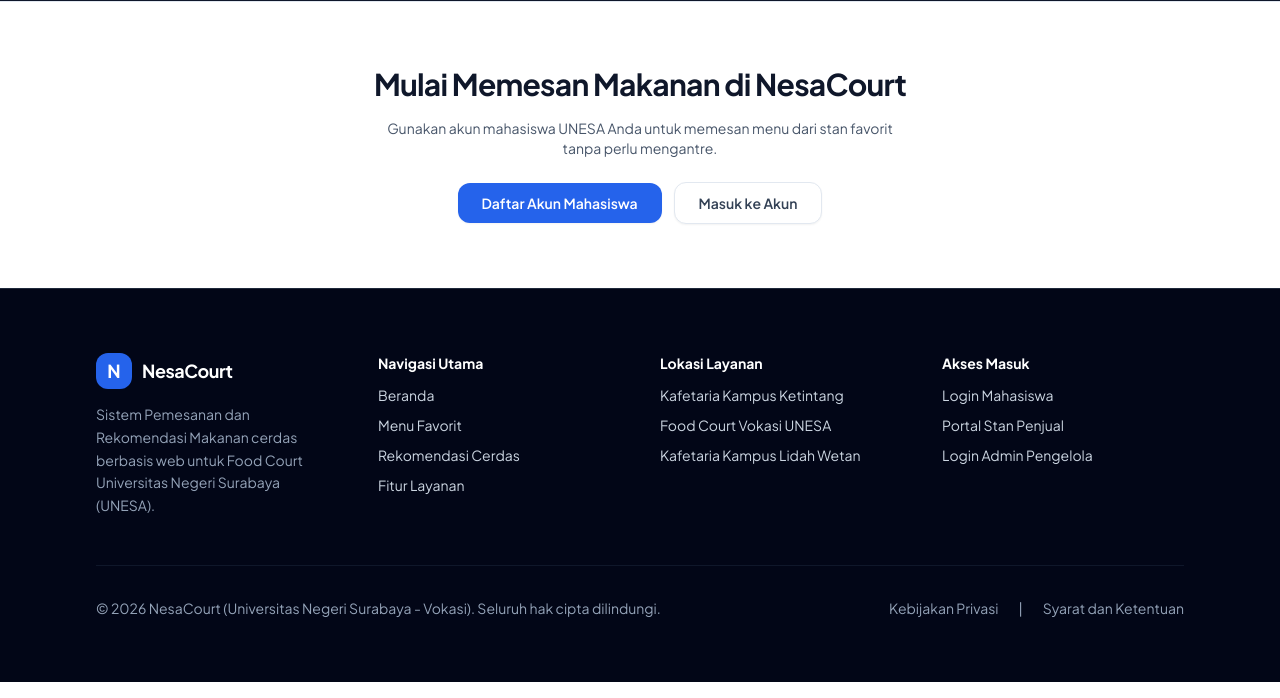
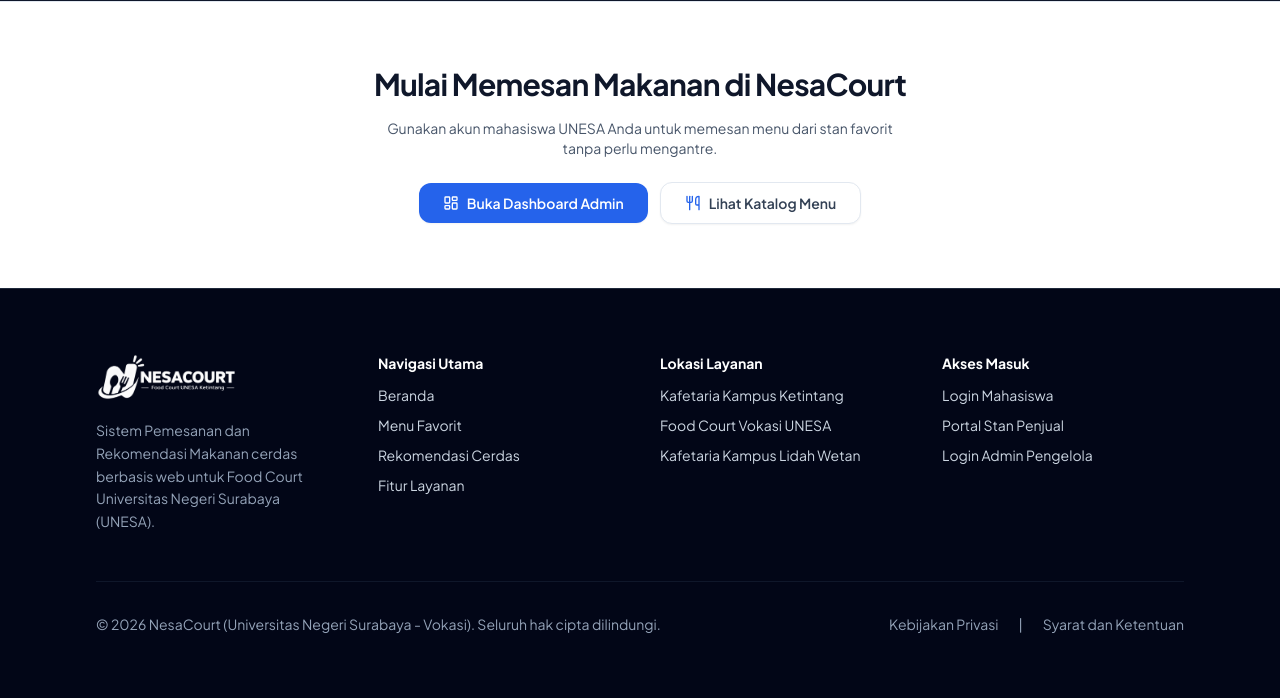
Before and after one commit to wisnu23055/nesacourt, a Laravel app: page / in a window 1280 px wide. Shown: the part 2608-3306 px from the top of the page. Run offline with Laravel 12, Linux system fonts and the light colour scheme; the visitor is signed in with stand-in values (Sample User, id 1); some libraries are stand-ins or nearby versions.

Commit message:
feat: add custom error pages, favicons, landing page, and layout templates

```diff
--- a/resources/views/errors/403.blade.php
+++ b/resources/views/errors/403.blade.php
@@ -4,6 +4,8 @@
     <meta charset="UTF-8">
     <meta name="viewport" content="width=device-width, initial-scale=1.0">
     <title>403 - Akses Ditolak - NesaCourt</title>
+    <link rel="icon" type="image/png" href="{{ asset('images/logo/favicon.png') }}">
+    <link rel="shortcut icon" href="{{ asset('favicon.ico') }}">
     <link rel="preconnect" href="https://fonts.googleapis.com">
     <link rel="preconnect" href="https://fonts.gstatic.com" crossorigin>
     <link href="https://fonts.googleapis.com/css2?family=Plus+Jakarta+Sans:wght@400;500;600;700;800&display=swap" rel="stylesheet">
--- a/resources/views/errors/404.blade.php
+++ b/resources/views/errors/404.blade.php
@@ -4,6 +4,8 @@
     <meta charset="UTF-8">
     <meta name="viewport" content="width=device-width, initial-scale=1.0">
     <title>404 - Halaman Tidak Ditemukan - NesaCourt</title>
+    <link rel="icon" type="image/png" href="{{ asset('images/logo/favicon.png') }}">
+    <link rel="shortcut icon" href="{{ asset('favicon.ico') }}">
     <link rel="preconnect" href="https://fonts.googleapis.com">
     <link rel="preconnect" href="https://fonts.gstatic.com" crossorigin>
     <link href="https://fonts.googleapis.com/css2?family=Plus+Jakarta+Sans:wght@400;500;600;700;800&display=swap" rel="stylesheet">
--- a/resources/views/errors/419.blade.php
+++ b/resources/views/errors/419.blade.php
@@ -4,6 +4,8 @@
     <meta charset="UTF-8">
     <meta name="viewport" content="width=device-width, initial-scale=1.0">
     <title>419 - Sesi Berakhir - NesaCourt</title>
+    <link rel="icon" type="image/png" href="{{ asset('images/logo/favicon.png') }}">
+    <link rel="shortcut icon" href="{{ asset('favicon.ico') }}">
     <link rel="preconnect" href="https://fonts.googleapis.com">
     <link rel="preconnect" href="https://fonts.gstatic.com" crossorigin>
     <link href="https://fonts.googleapis.com/css2?family=Plus+Jakarta+Sans:wght@400;500;600;700;800&display=swap" rel="stylesheet">
--- a/resources/views/errors/500.blade.php
+++ b/resources/views/errors/500.blade.php
@@ -4,6 +4,8 @@
     <meta charset="UTF-8">
     <meta name="viewport" content="width=device-width, initial-scale=1.0">
     <title>500 - Gangguan Server - NesaCourt</title>
+    <link rel="icon" type="image/png" href="{{ asset('images/logo/favicon.png') }}">
+    <link rel="shortcut icon" href="{{ asset('favicon.ico') }}">
     <link rel="preconnect" href="https://fonts.googleapis.com">
     <link rel="preconnect" href="https://fonts.gstatic.com" crossorigin>
     <link href="https://fonts.googleapis.com/css2?family=Plus+Jakarta+Sans:wght@400;500;600;700;800&display=swap" rel="stylesheet">
--- a/resources/views/landing.blade.php
+++ b/resources/views/landing.blade.php
@@ -4,6 +4,8 @@
     <meta charset="UTF-8">
     <meta name="viewport" content="width=device-width, initial-scale=1.0">
     <title>NesaCourt — Smart Food Court UNESA Ketintang</title>
+    <link rel="icon" type="image/png" href="{{ asset('images/logo/favicon.png') }}">
+    <link rel="shortcut icon" href="{{ asset('favicon.ico') }}">
 
     <!-- Google Fonts: Plus Jakarta Sans -->
     <link rel="preconnect" href="https://fonts.googleapis.com">
@@ -60,13 +62,33 @@
     </style>
 </head>
 <body class="bg-slate-50 text-slate-800 antialiased selection:bg-brand-100 selection:text-brand-700" x-data="{ mobileMenuOpen: false }">
+    @php
+        $dashboardUrl = url('/dashboard');
+        $dashboardLabel = 'Dashboard';
+        if (auth()->check()) {
+            if (auth()->user()->role === 'admin') {
+                $dashboardUrl = url('/admin/dashboard');
+                $dashboardLabel = 'Dashboard Admin';
+            } elseif (auth()->user()->role === 'seller') {
+                $dashboardUrl = url('/penjual/dashboard');
+                $dashboardLabel = 'Dashboard Stan';
+            } else {
+                $dashboardUrl = url('/dashboard');
+                $dashboardLabel = 'Dashboard';
+            }
+        }
+    @endphp
 
     <!-- Top Announcement Bar -->
     <div class="bg-brand-700 text-white text-xs py-2 px-4 text-center font-medium shadow-sm">
         <div class="max-w-6xl mx-auto flex items-center justify-center gap-2 flex-wrap">
             <span class="px-2 py-0.5 rounded bg-brand-800 text-white font-semibold text-[11px] whitespace-nowrap">Informasi</span>
             <span>Layanan pemesanan digital Food Court UNESA Ketintang telah aktif.</span>
+            @auth
+                <a href="{{ $dashboardUrl }}" class="underline font-semibold hover:text-amber-300 ml-1 whitespace-nowrap">Buka {{ $dashboardLabel }}</a>
+            @else
                 <a href="{{ url('/login') }}" class="underline font-semibold hover:text-amber-300 ml-1 whitespace-nowrap">Masuk untuk Memesan</a>
+            @endauth
         </div>
     </div>
 
@@ -74,14 +96,8 @@
     <header class="w-full bg-white/90 backdrop-blur-md border-b border-slate-200/80 sticky top-0 z-40">
         <div class="max-w-6xl mx-auto px-4 sm:px-6 lg:px-8 h-20 flex items-center justify-between">
             <!-- Brand Logo -->
-            <a href="{{ url('/') }}" class="flex items-center gap-2.5 group shrink-0">
-                <div class="w-9 h-9 rounded-xl bg-brand-600 text-white flex items-center justify-center font-bold text-lg shadow-sm shadow-brand-500/20 group-hover:bg-brand-700 transition shrink-0">
-                    N
-                </div>
-                <div>
-                    <span class="font-bold text-lg sm:text-xl text-slate-900 tracking-tight block">NesaCourt</span>
-                    <p class="text-[11px] text-slate-500 font-medium -mt-0.5">Food Court UNESA Ketintang</p>
-                </div>
+            <a href="{{ url('/') }}" class="flex items-center group shrink-0">
+                <img src="{{ asset('images/logo/Logo.webp') }}" alt="NesaCourt" class="h-12 sm:h-14 w-auto object-contain">
             </a>
 
             <!-- Desktop Menu Links (Shown only on XL / Wide Screens) -->
@@ -95,6 +111,12 @@
 
             <!-- Desktop Right CTA (Shown only on XL / Wide Screens) -->
             <div class="hidden xl:flex items-center gap-3 shrink-0">
+                @auth
+                    <a href="{{ $dashboardUrl }}" class="inline-flex items-center gap-2 px-5 py-2.5 rounded-xl text-sm font-semibold text-white bg-brand-600 hover:bg-brand-700 shadow-sm transition whitespace-nowrap shrink-0">
+                        <i data-lucide="layout-dashboard" class="w-4 h-4 shrink-0"></i>
+                        <span>{{ $dashboardLabel }}</span>
+                    </a>
+                @else
                     <a href="{{ url('/login') }}" class="px-4 py-2 rounded-xl text-sm font-semibold text-slate-700 hover:text-brand-600 hover:bg-slate-100 transition whitespace-nowrap shrink-0">
                         Masuk
                     </a>
@@ -102,6 +124,7 @@
                         <span>Daftar Akun</span>
                         <i data-lucide="arrow-right" class="w-4 h-4 shrink-0"></i>
                     </a>
+                @endauth
             </div>
 
             <!-- Hamburger Button (Switches immediately on any screen width below XL) -->
@@ -124,12 +147,23 @@
             <a href="#rekomendasi" @click="mobileMenuOpen = false" class="block py-2 text-sm font-semibold text-slate-700 hover:text-brand-600 whitespace-nowrap">Rekomendasi Cerdas</a>
             <a href="#fasilitas" @click="mobileMenuOpen = false" class="block py-2 text-sm font-semibold text-slate-700 hover:text-brand-600 whitespace-nowrap">Fasilitas</a>
             <div class="pt-3 border-t border-slate-100 flex flex-col sm:flex-row gap-2.5">
+                @auth
+                    <a href="{{ $dashboardUrl }}" class="w-full inline-flex items-center justify-center gap-2 py-2.5 px-4 rounded-xl text-sm font-semibold text-white bg-brand-600 hover:bg-brand-700 shadow-sm whitespace-nowrap">
+                        <i data-lucide="layout-dashboard" class="w-4 h-4 shrink-0"></i>
+                        <span>{{ $dashboardLabel }}</span>
+                    </a>
+                    <a href="{{ route('logout') }}" class="w-full inline-flex items-center justify-center gap-2 py-2.5 px-4 rounded-xl text-sm font-semibold text-rose-600 bg-rose-50 hover:bg-rose-100 whitespace-nowrap">
+                        <i data-lucide="log-out" class="w-4 h-4 shrink-0"></i>
+                        <span>Keluar</span>
+                    </a>
+                @else
                     <a href="{{ url('/login') }}" class="w-full text-center py-2.5 px-4 rounded-xl text-sm font-semibold text-slate-700 bg-slate-100 hover:bg-slate-200 whitespace-nowrap">
                         Masuk ke Akun
                     </a>
                     <a href="{{ url('/register') }}" class="w-full text-center py-2.5 px-4 rounded-xl text-sm font-semibold text-white bg-brand-600 hover:bg-brand-700 shadow-sm whitespace-nowrap">
                         Daftar Akun Baru
                     </a>
+                @endauth
             </div>
         </div>
     </header>
@@ -160,10 +194,17 @@
 
                     <!-- CTA Buttons (All Single Line) -->
                     <div class="pt-1 flex flex-col sm:flex-row items-center justify-center lg:justify-start gap-2.5">
+                        @auth
+                            <a href="{{ auth()->user()->role === 'buyer' ? url('/katalog') : $dashboardUrl }}" class="w-full sm:w-auto inline-flex items-center justify-center gap-2 px-5 py-2.5 rounded-xl text-xs sm:text-sm font-semibold text-white bg-brand-600 hover:bg-brand-700 shadow-sm transition whitespace-nowrap">
+                                <i data-lucide="{{ auth()->user()->role === 'buyer' ? 'shopping-bag' : 'layout-dashboard' }}" class="w-4 h-4"></i>
+                                <span>{{ auth()->user()->role === 'buyer' ? 'Pesan Sekarang' : 'Buka ' . $dashboardLabel }}</span>
+                            </a>
+                        @else
                             <a href="{{ url('/login') }}" class="w-full sm:w-auto inline-flex items-center justify-center gap-2 px-5 py-2.5 rounded-xl text-xs sm:text-sm font-semibold text-white bg-brand-600 hover:bg-brand-700 shadow-sm transition whitespace-nowrap">
                                 <i data-lucide="shopping-bag" class="w-4 h-4"></i>
                                 <span>Pesan Sekarang</span>
                             </a>
+                        @endauth
                         <a href="#rekomendasi" class="w-full sm:w-auto inline-flex items-center justify-center gap-2 px-4 py-2.5 rounded-xl text-xs sm:text-sm font-semibold text-slate-700 bg-white hover:bg-slate-100 border border-slate-200 shadow-sm transition whitespace-nowrap">
                             <i data-lucide="sparkles" class="w-4 h-4 text-brand-600"></i>
                             <span>Lihat Rekomendasi Menu</span>
@@ -358,7 +399,7 @@
                     </h2>
                     <p class="text-xs sm:text-sm text-slate-500 mt-1">Daftar hidangan yang banyak diminati di lingkungan kantin UNESA.</p>
                 </div>
-                <a href="{{ url('/login') }}" class="inline-flex items-center gap-1.5 text-xs font-semibold text-brand-600 hover:text-brand-700 whitespace-nowrap">
+                <a href="{{ auth()->check() ? url('/katalog') : url('/login') }}" class="inline-flex items-center gap-1.5 text-xs font-semibold text-brand-600 hover:text-brand-700 whitespace-nowrap">
                     <span>Lihat Semua Menu</span>
                     <i data-lucide="arrow-right" class="w-3.5 h-3.5"></i>
                 </a>
@@ -390,7 +431,7 @@
                     </div>
                     <div class="px-4 pb-4 pt-0 flex items-center justify-between border-t border-slate-100 mt-2">
                         <span class="text-sm font-bold text-brand-600">Rp15.000</span>
-                        <a href="{{ url('/login') }}" class="px-3 py-1.5 rounded-lg text-xs font-semibold text-brand-600 bg-brand-50 hover:bg-brand-600 hover:text-white transition whitespace-nowrap">
+                        <a href="{{ auth()->check() ? url('/katalog') : url('/login') }}" class="px-3 py-1.5 rounded-lg text-xs font-semibold text-brand-600 bg-brand-50 hover:bg-brand-600 hover:text-white transition whitespace-nowrap">
                             Pesan
                         </a>
                     </div>
@@ -420,7 +461,7 @@
                     </div>
                     <div class="px-4 pb-4 pt-0 flex items-center justify-between border-t border-slate-100 mt-2">
                         <span class="text-sm font-bold text-brand-600">Rp13.000</span>
-                        <a href="{{ url('/login') }}" class="px-3 py-1.5 rounded-lg text-xs font-semibold text-brand-600 bg-brand-50 hover:bg-brand-600 hover:text-white transition whitespace-nowrap">
+                        <a href="{{ auth()->check() ? url('/katalog') : url('/login') }}" class="px-3 py-1.5 rounded-lg text-xs font-semibold text-brand-600 bg-brand-50 hover:bg-brand-600 hover:text-white transition whitespace-nowrap">
                             Pesan
                         </a>
                     </div>
@@ -450,7 +491,7 @@
                     </div>
                     <div class="px-4 pb-4 pt-0 flex items-center justify-between border-t border-slate-100 mt-2">
                         <span class="text-sm font-bold text-brand-600">Rp17.000</span>
-                        <a href="{{ url('/login') }}" class="px-3 py-1.5 rounded-lg text-xs font-semibold text-brand-600 bg-brand-50 hover:bg-brand-600 hover:text-white transition whitespace-nowrap">
+                        <a href="{{ auth()->check() ? url('/katalog') : url('/login') }}" class="px-3 py-1.5 rounded-lg text-xs font-semibold text-brand-600 bg-brand-50 hover:bg-brand-600 hover:text-white transition whitespace-nowrap">
                             Pesan
                         </a>
                     </div>
@@ -480,7 +521,7 @@
                     </div>
                     <div class="px-4 pb-4 pt-0 flex items-center justify-between border-t border-slate-100 mt-2">
                         <span class="text-sm font-bold text-brand-600">Rp4.000</span>
-                        <a href="{{ url('/login') }}" class="px-3 py-1.5 rounded-lg text-xs font-semibold text-brand-600 bg-brand-50 hover:bg-brand-600 hover:text-white transition whitespace-nowrap">
+                        <a href="{{ auth()->check() ? url('/katalog') : url('/login') }}" class="px-3 py-1.5 rounded-lg text-xs font-semibold text-brand-600 bg-brand-50 hover:bg-brand-600 hover:text-white transition whitespace-nowrap">
                             Pesan
                         </a>
                     </div>
@@ -520,7 +561,7 @@
                     </div>
 
                     <div class="pt-2">
-                        <a href="{{ url('/login') }}" class="inline-flex items-center gap-2 px-5 py-2.5 rounded-xl text-xs sm:text-sm font-semibold text-slate-900 bg-amber-400 hover:bg-amber-300 shadow-sm transition whitespace-nowrap">
+                        <a href="{{ auth()->check() ? url('/rekomendasi') : url('/login') }}" class="inline-flex items-center gap-2 px-5 py-2.5 rounded-xl text-xs sm:text-sm font-semibold text-slate-900 bg-amber-400 hover:bg-amber-300 shadow-sm transition whitespace-nowrap">
                             <i data-lucide="sparkles" class="w-4 h-4"></i>
                             <span>Buka Rekomendasi Menu</span>
                         </a>
@@ -582,12 +623,23 @@
                 Gunakan akun mahasiswa UNESA Anda untuk memesan menu dari stan favorit tanpa perlu mengantre.
             </p>
             <div class="flex flex-col sm:flex-row items-center justify-center gap-3 pt-2">
+                @auth
+                    <a href="{{ $dashboardUrl }}" class="w-full sm:w-auto inline-flex items-center justify-center gap-2 px-6 py-2.5 rounded-xl text-xs sm:text-sm font-semibold text-white bg-brand-600 hover:bg-brand-700 shadow-sm transition whitespace-nowrap">
+                        <i data-lucide="layout-dashboard" class="w-4 h-4"></i>
+                        <span>Buka {{ $dashboardLabel }}</span>
+                    </a>
+                    <a href="{{ url('/katalog') }}" class="w-full sm:w-auto inline-flex items-center justify-center gap-2 px-6 py-2.5 rounded-xl text-xs sm:text-sm font-semibold text-slate-700 bg-white hover:bg-slate-100 border border-slate-200 shadow-sm transition whitespace-nowrap">
+                        <i data-lucide="utensils" class="w-4 h-4 text-brand-600"></i>
+                        <span>Lihat Katalog Menu</span>
+                    </a>
+                @else
                     <a href="{{ url('/register') }}" class="w-full sm:w-auto px-6 py-2.5 rounded-xl text-xs sm:text-sm font-semibold text-white bg-brand-600 hover:bg-brand-700 shadow-sm transition whitespace-nowrap">
                         Daftar Akun Mahasiswa
                     </a>
                     <a href="{{ url('/login') }}" class="w-full sm:w-auto px-6 py-2.5 rounded-xl text-xs sm:text-sm font-semibold text-slate-700 bg-white hover:bg-slate-100 border border-slate-200 shadow-sm transition whitespace-nowrap">
                         Masuk ke Akun
                     </a>
+                @endauth
             </div>
         </div>
     </section>
@@ -598,12 +650,9 @@
             <div class="grid grid-cols-1 md:grid-cols-4 gap-10 mb-12">
                 <!-- Col 1: Brand -->
                 <div class="space-y-3.5">
-                    <div class="flex items-center gap-2.5">
-                        <div class="w-9 h-9 rounded-xl bg-brand-600 text-white flex items-center justify-center font-bold text-lg shrink-0">
-                            N
-                        </div>
-                        <span class="font-bold text-lg text-white tracking-tight">NesaCourt</span>
-                    </div>
+                    <a href="{{ url('/') }}" class="inline-flex items-center hover:opacity-90 transition">
+                        <img src="{{ asset('images/logo/Logo.webp') }}" alt="NesaCourt" class="h-12 w-auto object-contain brightness-0 invert">
+                    </a>
                     <p class="text-slate-400 text-sm leading-relaxed">
                         Sistem Pemesanan dan Rekomendasi Makanan cerdas berbasis web untuk Food Court Universitas Negeri Surabaya (UNESA).
                     </p>
--- a/resources/views/layouts/admin.blade.php
+++ b/resources/views/layouts/admin.blade.php
@@ -4,6 +4,8 @@
     <meta charset="UTF-8">
     <meta name="viewport" content="width=device-width, initial-scale=1.0">
     <title>@yield('title', 'Admin Pengelola Food Court') — NesaCourt</title>
+    <link rel="icon" type="image/png" href="{{ asset('images/logo/favicon.png') }}">
+    <link rel="shortcut icon" href="{{ asset('favicon.ico') }}">
 
     <!-- Google Fonts: Plus Jakarta Sans -->
     <link rel="preconnect" href="https://fonts.googleapis.com">
--- a/resources/views/layouts/buyer.blade.php
+++ b/resources/views/layouts/buyer.blade.php
@@ -4,6 +4,8 @@
     <meta charset="UTF-8">
     <meta name="viewport" content="width=device-width, initial-scale=1.0">
     <title>@yield('title', 'Kantin Mahasiswa') — NesaCourt</title>
+    <link rel="icon" type="image/png" href="{{ asset('images/logo/favicon.png') }}">
+    <link rel="shortcut icon" href="{{ asset('favicon.ico') }}">
 
     <!-- Google Fonts: Plus Jakarta Sans -->
     <link rel="preconnect" href="https://fonts.googleapis.com">
--- a/resources/views/layouts/seller.blade.php
+++ b/resources/views/layouts/seller.blade.php
@@ -4,6 +4,8 @@
     <meta charset="UTF-8">
     <meta name="viewport" content="width=device-width, initial-scale=1.0">
     <title>@yield('title', 'Portal Stan Penjual') — NesaCourt</title>
+    <link rel="icon" type="image/png" href="{{ asset('images/logo/favicon.png') }}">
+    <link rel="shortcut icon" href="{{ asset('favicon.ico') }}">
 
     <!-- Google Fonts: Plus Jakarta Sans -->
     <link rel="preconnect" href="https://fonts.googleapis.com">
```
Also changed, not shown: resources/views/layouts/auth.blade.php (+7 -14 lines), public/favicon.ico, public/images/logo/favicon.png (added). Lines whose indentation alone changed are shown as unchanged.
